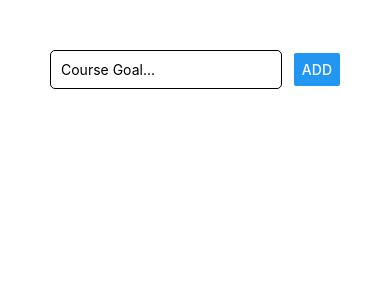
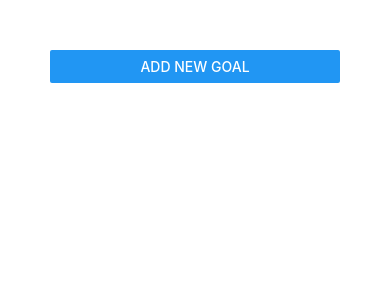
Before and after one commit to hebs87/native-goals-app, a React Native app: screen / in a window 390 px wide. Shown: the top 300 px of the page. Built offline with nearby package versions, Linux system fonts and the light colour scheme.

Commit message:
Added modal to GoalInput with functionality to display modal on App button press

```diff
--- a/App.js
+++ b/App.js
@@ -1,10 +1,11 @@
 import React, {useState} from 'react';
-import {StyleSheet, View, FlatList} from 'react-native';
+import {StyleSheet, View, FlatList, Button} from 'react-native';
 import GoalInput from "./GoalInput/GoalInput";
 import GoalItem from "./GoalItem/GoalItem";
 
 export default function App() {
   const [goalList, setGoalList] = useState([]);
+  const [showModal, setShowModal] = useState(false);
 
   const addGoalHandler = goal => {
     setGoalList(currentGoals => [
@@ -19,9 +20,15 @@ export default function App() {
     });
   }
 
+  const showAddModal = () => {
+    setShowModal(!showModal)
+  }
+
   return (
     <View style={styles.container}>
+      <Button onPress={showAddModal} title="Add New Goal" />
       <GoalInput
+        showModal={showModal}
         addGoalHandler={addGoalHandler}
       />
       {
--- a/GoalInput/GoalInput.js
+++ b/GoalInput/GoalInput.js
@@ -1,5 +1,5 @@
 import React, {useState} from 'react';
-import {Button, StyleSheet, TextInput, View} from "react-native";
+import {Button, StyleSheet, TextInput, View, Modal} from "react-native";
 
 const GoalInput = props => {
   const [goal, setGoal] = useState('');
@@ -9,6 +9,7 @@ const GoalInput = props => {
   }
 
   return (
+    <Modal visible={props.showModal} animation="slide">
       <View style={styles.inputContainer}>
         <TextInput
           style={styles.textInput}
@@ -21,6 +22,7 @@ const GoalInput = props => {
           onPress={() => props.addGoalHandler(goal)}
         />
       </View>
+    </Modal>
   )
 }
 
--- a/GoalItem/GoalItem.js
+++ b/GoalItem/GoalItem.js
@@ -24,5 +24,4 @@ const styles = StyleSheet.create({
   },
 });
 
-
 export default GoalItem;
```
Lines whose indentation alone changed are shown as unchanged.
